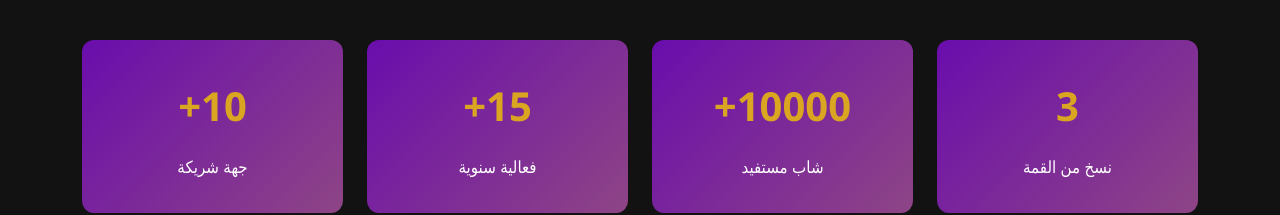
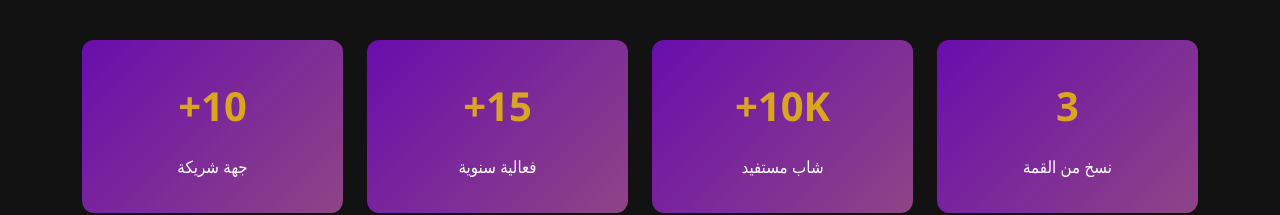
Before and after one commit to Saifahmed3993/FDAI, a plain HTML site: page index.html in a window 1280 px wide. Shown: the part 555-770 px from the top of the page. Drawn offline with nearby package versions, Linux system fonts and the light colour scheme.

Commit message:
index.html

```diff
--- a/index.html
+++ b/index.html
@@ -544,7 +544,7 @@
                     </div>
                     <div class="col-md-3 col-6">
                         <div class="stat-card">
-                            <div class="stat-number">10000+</div>
+                            <div class="stat-number">10K+</div>
                             <div class="stat-label">شاب مستفيد</div>
                         </div>
                     </div>
```
